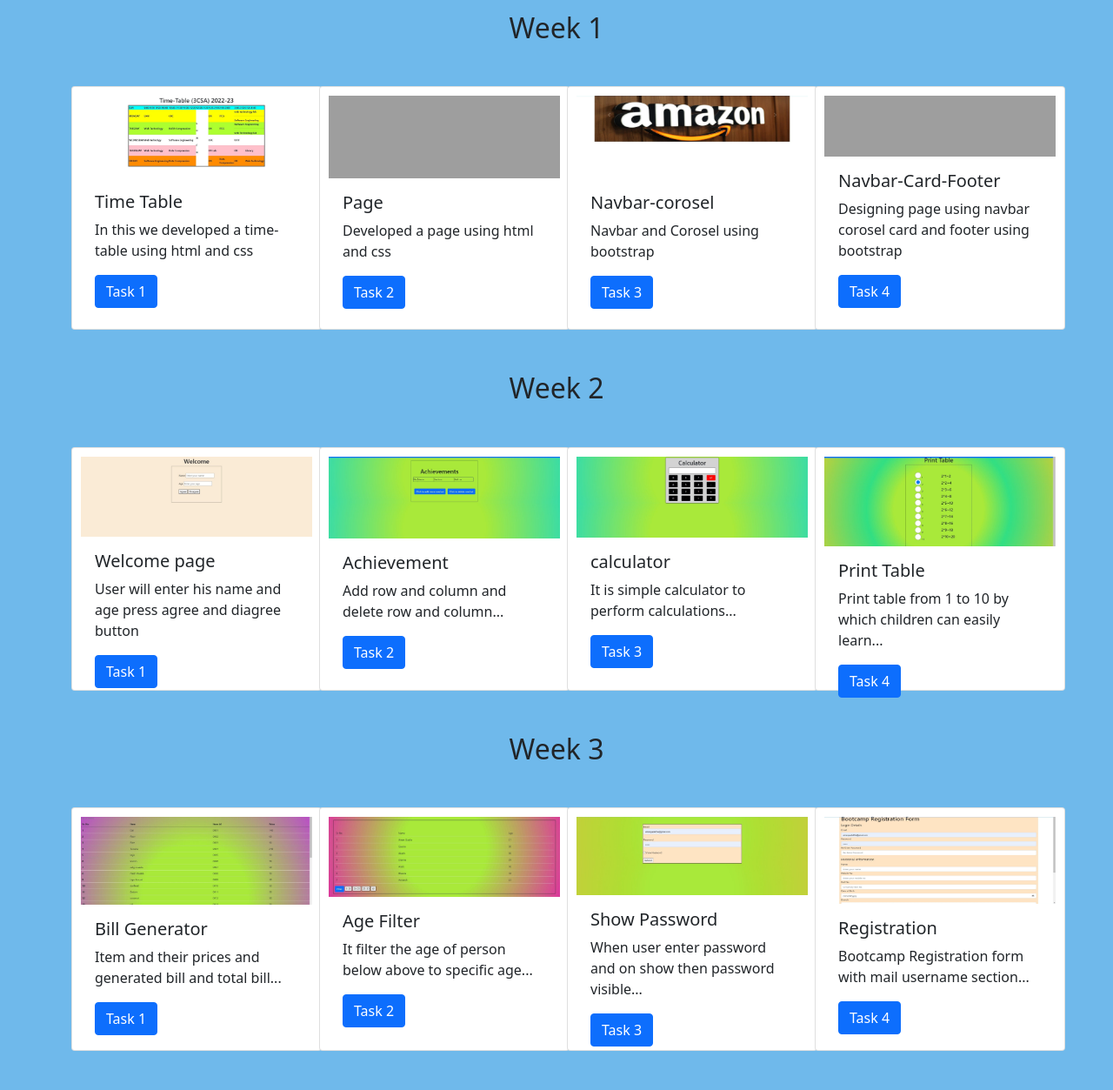
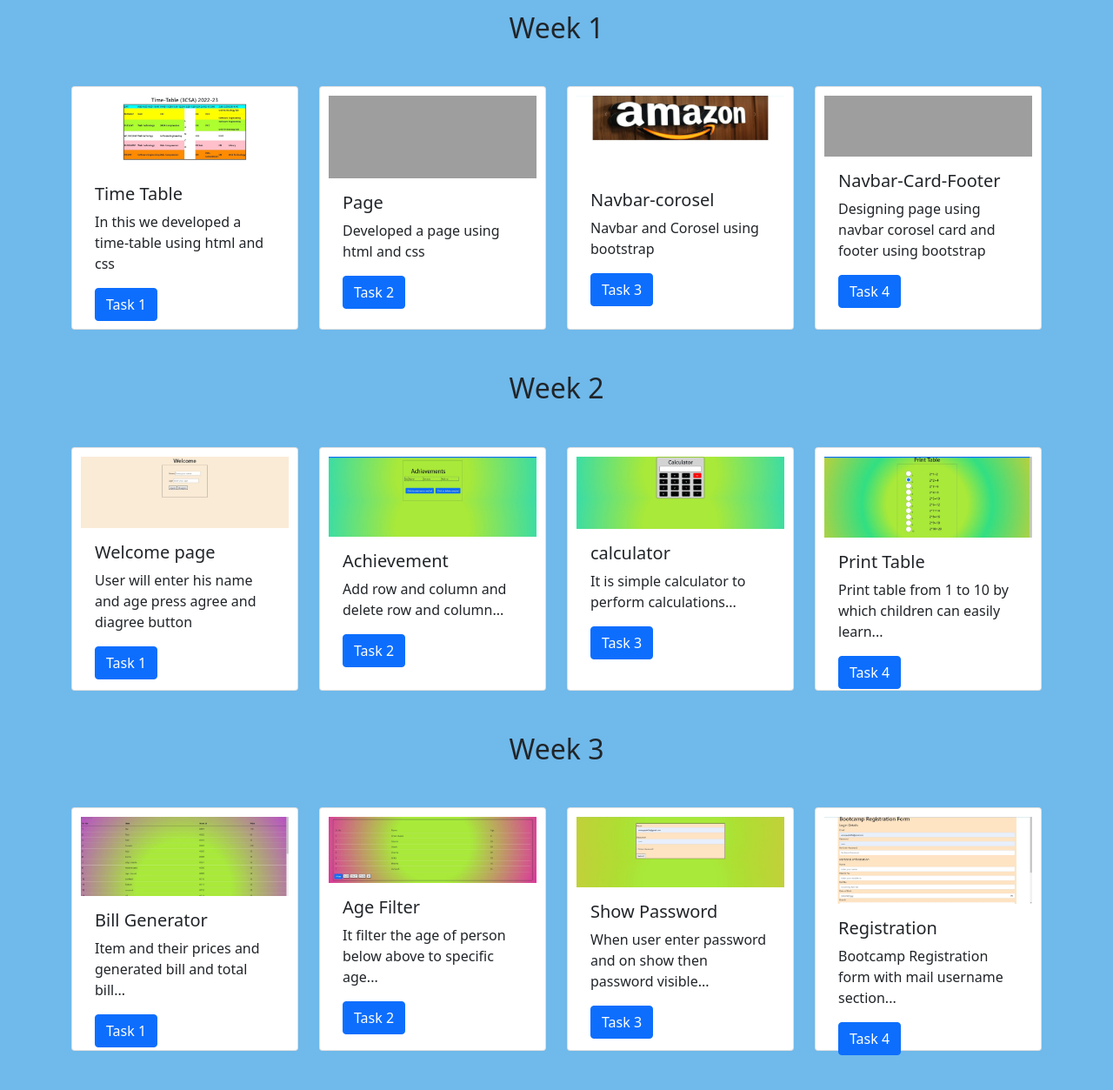
Before and after one commit to Amansahu83/Training-PortFolio, a plain HTML site: page index.html in a window 1280 px wide. Shown: the part 451-1704 px from the top of the page at 87% size. Drawn offline with nearby package versions, Linux system fonts and the light colour scheme; grey boxes are pictures that could not be loaded.

Commit message:
Update index.html

```diff
--- a/index.html
+++ b/index.html
@@ -109,7 +109,7 @@
         </div>
        <div class="row mt-5 mb-5">
         <div class="col-md-3">
-            <div class="card" style="width: 18rem; height: 280px; padding: 10px;">
+            <div class="card" style="width: rem; height: 280px; padding: 10px;">
               <img src="images/da1.jpeg" height="200px"alt="">
                 <div class="card-body">
                   <h5 class="card-title">Time Table</h5>
@@ -119,7 +119,7 @@
               </div>
         </div>
         <div class="col-md-3">
-            <div class="card" style="width: 18rem; height: 280px; padding: 10px;">
+            <div class="card" style="width: rem; height: 280px; padding: 10px;">
               <img src="images/day2.jpeg" height="95px" alt="">
                 <div class="card-body">
                   <h5 class="card-title">Page</h5>
@@ -128,7 +128,7 @@
                 </div>
               </div>
         </div><div class="col-md-3">
-            <div class="card" style="width: 18rem; height: 280px; padding: 10px;">
+            <div class="card" style="width: rem; height: 280px; padding: 10px;">
               <img src="images/day3.jpeg" height="200px" alt="">
                 <div class="card-body">
                   <h5 class="card-title">Navbar-corosel</h5>
@@ -138,7 +138,7 @@
               </div>
         </div>
         <div class="col-md-3">
-            <div class="card" style="width: 18rem; height: 280px; padding: 10px;">
+            <div class="card" style="width: rem; height: 280px; padding: 10px;">
               <img src="images/day4.jpeg" height="70px" alt="">
                 <div class="card-body">
                   <h5 class="card-title">Navbar-Card-Footer</h5>
@@ -156,7 +156,7 @@
         </div>
        <div class="row mt-5 mb-5">
         <div class="col-md-3">
-            <div class="card" style="width: 18rem; height: 280px; padding: 10px;" >
+            <div class="card" style="width: rem; height: 280px; padding: 10px;" >
               <img src="images/day5.jpeg" height="200px" alt="">
                 <div class="card-body">
                   <h5 class="card-title">Welcome page</h5>
@@ -166,7 +166,7 @@
               </div>
         </div>
         <div class="col-md-3">
-            <div class="card" style="width: 18rem; height: 280px; padding: 10px;">
+            <div class="card" style="width: rem; height: 280px; padding: 10px;">
               <img src="images/day6.jpeg" height="200px" alt="">
 
                 <div class="card-body">
@@ -176,7 +176,7 @@
                 </div>
               </div>
         </div><div class="col-md-3">
-            <div class="card" style="width: 18rem;height: 280px; padding: 10px;">
+            <div class="card" style="width: rem;height: 280px; padding: 10px;">
               <img src="images/day7.jpeg" alt="">
                 <div class="card-body">
                   <h5 class="card-title">calculator</h5>
@@ -186,7 +186,7 @@
               </div>
         </div>
         <div class="col-md-3">
-            <div class="card" style="width: 18rem;height: 280px; padding: 10px;">
+            <div class="card" style="width:rem;height: 280px; padding: 10px;">
               <img src="images/WhatsApp Image 2023-07-31 at 2.37.39 AM (1).jpeg" alt="">
                 <div class="card-body">
                   <h5 class="card-title">Print Table</h5>
@@ -205,7 +205,7 @@
         </div>
        <div class="row mt-5 mb-5">
         <div class="col-md-3">
-            <div class="card" style="width: 18rem; height: 280px; padding: 10px;">
+            <div class="card" style="width: rem; height: 280px; padding: 10px;">
               <img src="images/day9.jpeg" alt="">
                 <div class="card-body">
                   <h5 class="card-title">Bill Generator</h5>
@@ -215,7 +215,7 @@
               </div>
         </div>
         <div class="col-md-3">
-            <div class="card" style="width: 18rem; height: 280px; padding: 10px;">
+            <div class="card" style="width: rem; height: 280px; padding: 10px;">
               <img src="images/day10.jpeg" height="200px" alt="">
                 <div class="card-body">
                   <h5 class="card-title">Age Filter</h5>
@@ -224,7 +224,7 @@
                 </div>
               </div>
         </div><div class="col-md-3">
-            <div class="card" style="width: 18rem; height: 280px; padding: 10px;">
+            <div class="card" style="width: rem; height: 280px; padding: 10px;">
               <img src="images/day11.jpeg" alt="">
                 <div class="card-body">
                   <h5 class="card-title">Show Password</h5>
@@ -234,7 +234,7 @@
               </div>
         </div>
         <div class="col-md-3">
-            <div class="card" style="width: 18rem; height: 280px; padding: 10px;">
+            <div class="card" style="width: rem; height: 280px; padding: 10px;">
               <img src="images/day12.jpeg" height="100px" alt="">
                 <div class="card-body">
                   <h5 class="card-title">Registration</h5>
```
